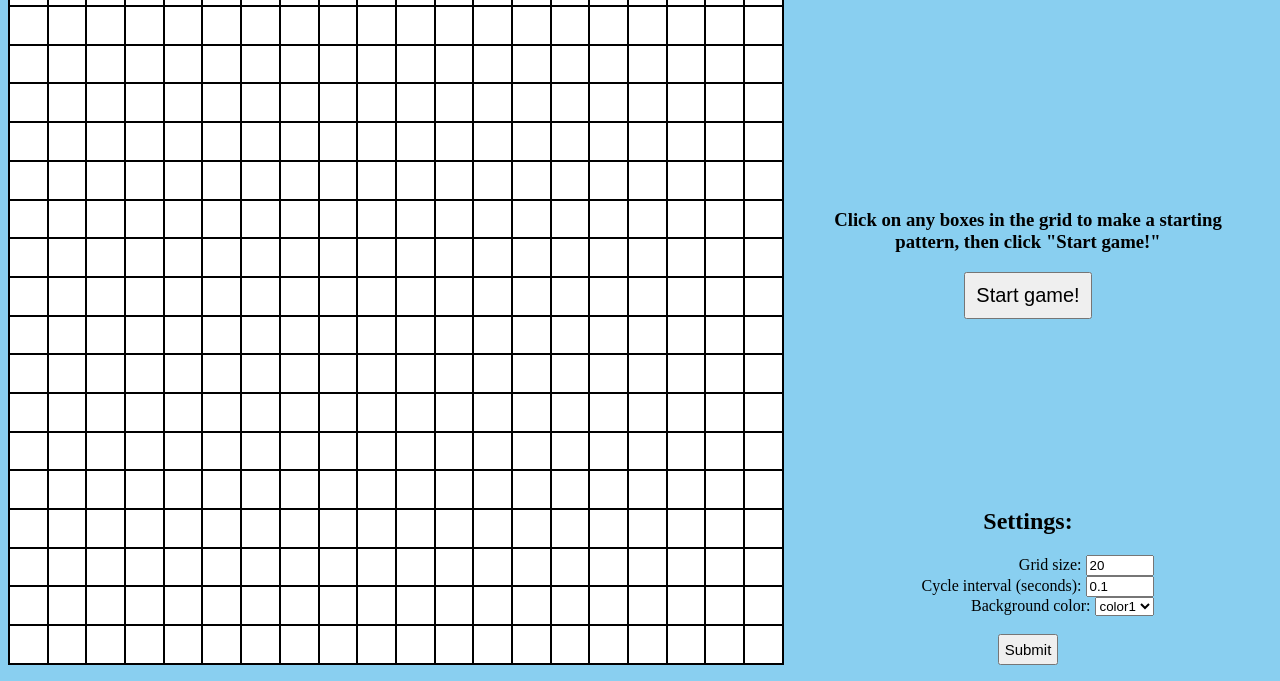
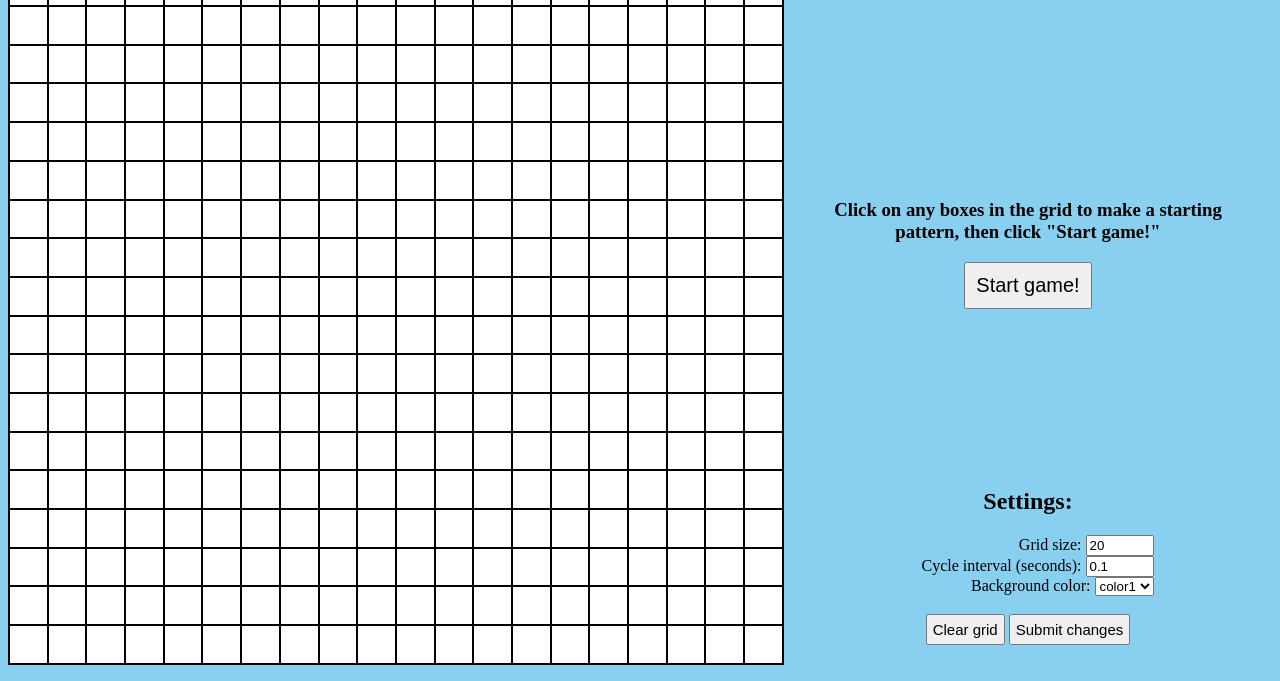
Before and after one commit to plt3/game-of-life, a plain HTML site: page index.html in a window 1280 px wide. Shown: the part 119-800 px from the top of the page. Drawn offline with Linux system fonts and the light colour scheme.

Commit message:
fixed functionality except for settings buttons

```diff
--- a/index.html
+++ b/index.html
@@ -12,7 +12,7 @@
         <div class="buttonContainer">
           <h1 id="title">Conway's Game of Life</h1>
           <div class="playGame">
-            <button type="button" name="startGame" onclick="IDKPAULFIXTHISSSSSSSSSSANDTHEOTHERBUTTON'SFUNCTIONTOO()">Start game!</button>
+            <button type="button" id="startGame" onclick="startGame()">Start game!</button>
           </div>
           <div class="settings">
             <h2>Settings:</h2>
@@ -32,7 +32,10 @@
               </select>
             </div>
             <br>
-            <button type="submit" onclick="gameSetup()">Submit</button>
+            <div class="settingButtons">
+              <button type="button" name="clear" onclick="clearGrid()">Clear grid</button>
+              <button type="submit" onclick="gameSetup()">Submit changes</button>
+            </div>
           </div>
         </div>
       </div>
--- a/scripts.js
+++ b/scripts.js
@@ -3,19 +3,14 @@ const CYCLE_INTERVAL = 100;
 const GRID_DIV = document.getElementsByClassName('gridContainer')[0];
 const RIGHT_DIV = document.getElementsByClassName('rightContainer')[0];
 const BUTTON_OUTER_DIV = document.getElementsByClassName('buttonContainer')[0];
+const PLAY_DIV = document.getElementsByClassName('playGame')[0];
+const SETTINGS_DIV = document.getElementsByClassName('settings')[0];
 const TITLE_ELEM = document.getElementById('title');
 const EMPTY_BACKGROUND = 'white';
 const FULL_BACKGROUND = 'black';
 let amountCycles = 0;
 let gameLoop;
 let running = false;
-
-// function clearChildren(node) {
-//   // remove all child nodes of container div to make space for grid
-//   while (node.hasChildNodes()) {
-//     node.removeChild(node.firstChild);
-//   }
-// }
 
 function changeBackground(node) {
   if (node.style.backgroundColor === EMPTY_BACKGROUND) {
@@ -58,35 +53,40 @@ function createGrid(rowNum=20) {
   GRID_DIV.appendChild(table);
 }
 
-function createButtons() {
-  // set up game instructions and start game button
-  BUTTON_OUTER_DIV.style.height = WINDOW_DIM + 'px';
+function clearGrid() {
+  const tableElem = document.getElementsByTagName('table')[0];
+  for (let row of tableElem.childNodes) {
+    for (let cell of row.childNodes) {
+      if (cell.style.backgroundColor === FULL_BACKGROUND) {
+        cell.style.backgroundColor = EMPTY_BACKGROUND;
+      }
+    }
+  }
+}
 
-  const instructionsText = document.createElement('p');
-  const startButton = document.createElement('button');
-  startButton.id = 'start';
-
-  BUTTON_DIV.appendChild(instructionsText);
-  BUTTON_DIV.appendChild(startButton);
-  changeButtons();
+function fixButtonPadding() {
+  PLAY_DIV.style.padding = '0px';  // reset padding to calculate how much to pad again
+  const toPad = RIGHT_DIV.offsetHeight - TITLE_ELEM.offsetHeight - PLAY_DIV.offsetHeight - SETTINGS_DIV.offsetHeight - 3 * 29;
+  PLAY_DIV.style.paddingTop = Math.floor(toPad / 2) + 'px';
+  PLAY_DIV.style.paddingBottom = Math.floor(toPad / 2) + 'px';
 }
 
 function changeButtons() {
-  const instructions = BUTTON_DIV.childNodes[0];
-  const stopButton = BUTTON_DIV.childNodes[1];
+  const instructions = PLAY_DIV.childNodes[0];
+  const stopButton = document.getElementById('startGame');
 
-  if (running) {
+  if (! running) {
     instructions.innerHTML = 'Press "Stop game" to end the simulation';
     stopButton.innerHTML = 'Stop game';
     stopButton.onclick = stopGame;
-    running = false;
+    running = true;
   } else {
-    instructions.innerHTML = 'Click anywhere in the grid to place as many\
-<br>starting cells as you\'d like, then press "Start game!"';
+    instructions.innerHTML = 'Click on any boxes in the grid to make a starting pattern, then click "Start game!"';
     stopButton.innerHTML = 'Start game!';
     stopButton.onclick = startGame;
-    running = true;
+    running = false;
   }
+  fixButtonPadding();
 }
 
 function getNeighborNodes(node) {
@@ -158,12 +158,11 @@ function gameSetup() {
   BUTTON_OUTER_DIV.style.width = TITLE_ELEM.offsetWidth + 'px';
   const instructionsElem = document.createElement('h3');
   instructionsElem.innerHTML = 'Click on any boxes in the grid to make a starting pattern, then click "Start game!"';
-  const playDiv = document.getElementsByClassName('playGame')[0];
-  const settingsDiv = document.getElementsByClassName('settings')[0];
-  playDiv.insertBefore(instructionsElem, playDiv.firstChild);
-  const toPad = RIGHT_DIV.offsetHeight - TITLE_ELEM.offsetHeight - playDiv.offsetHeight - settingsDiv.offsetHeight - 3 * 29;
-  playDiv.style.paddingTop = Math.floor(toPad / 2) + 'px';
-  playDiv.style.paddingBottom = Math.floor(toPad / 2) + 'px';
+  PLAY_DIV.insertBefore(instructionsElem, PLAY_DIV.firstChild);
+  fixButtonPadding();
+  // const toPad = RIGHT_DIV.offsetHeight - TITLE_ELEM.offsetHeight - PLAY_DIV.offsetHeight - settingsDiv.offsetHeight - 3 * 29;
+  // PLAY_DIV.style.paddingTop = Math.floor(toPad / 2) + 'px';
+  // PLAY_DIV.style.paddingBottom = Math.floor(toPad / 2) + 'px';
   // const rows = parseInt(document.getElementsByTagName('input')[0].value);
   // clearChildren(GRID_DIV);
   // createGrid(rows);
--- a/style.css
+++ b/style.css
@@ -27,6 +27,7 @@ body {
 
 .settings {
   text-align: center;
+  padding-bottom: 20px;
 }
 
 .settings input {
```
